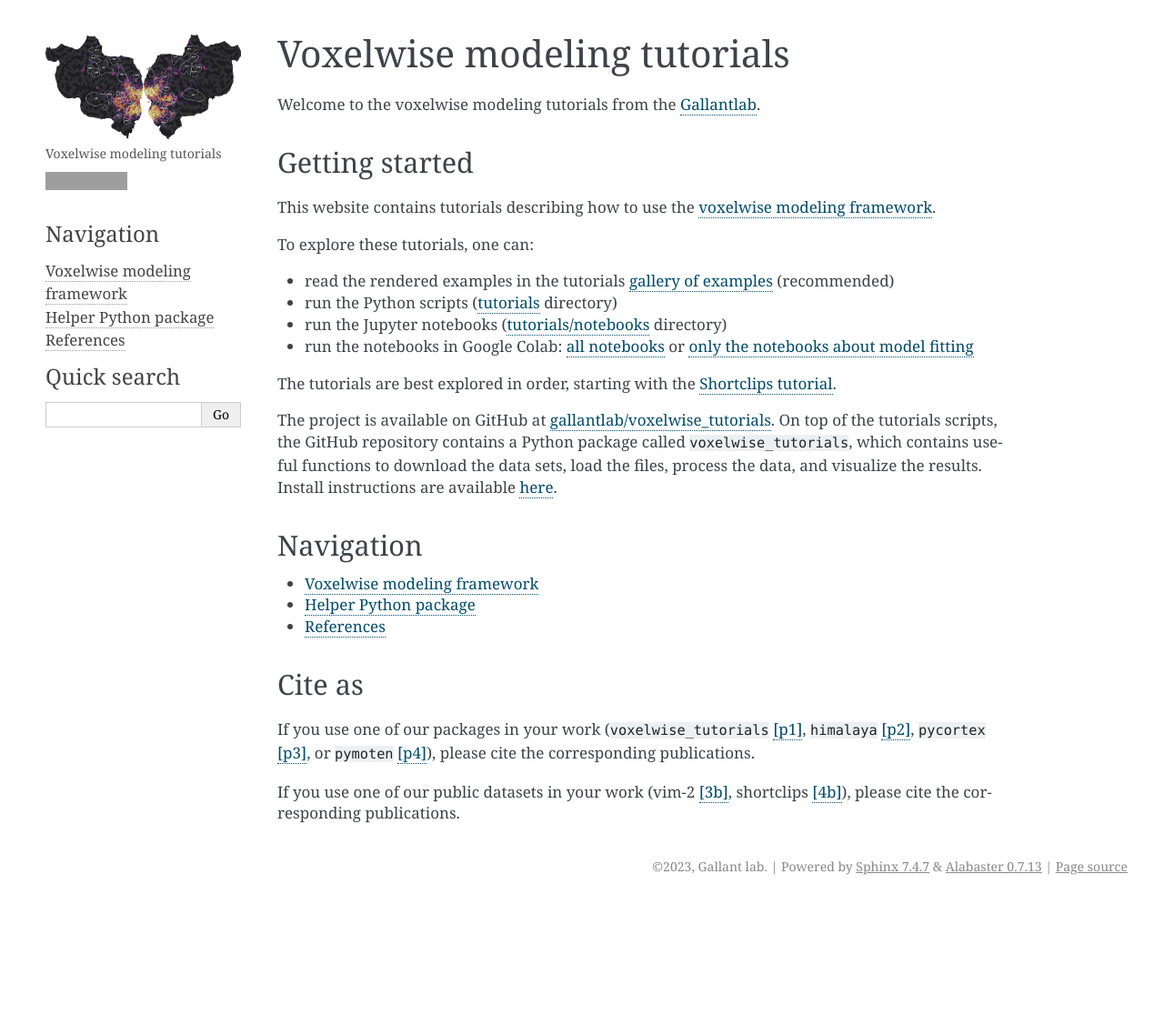
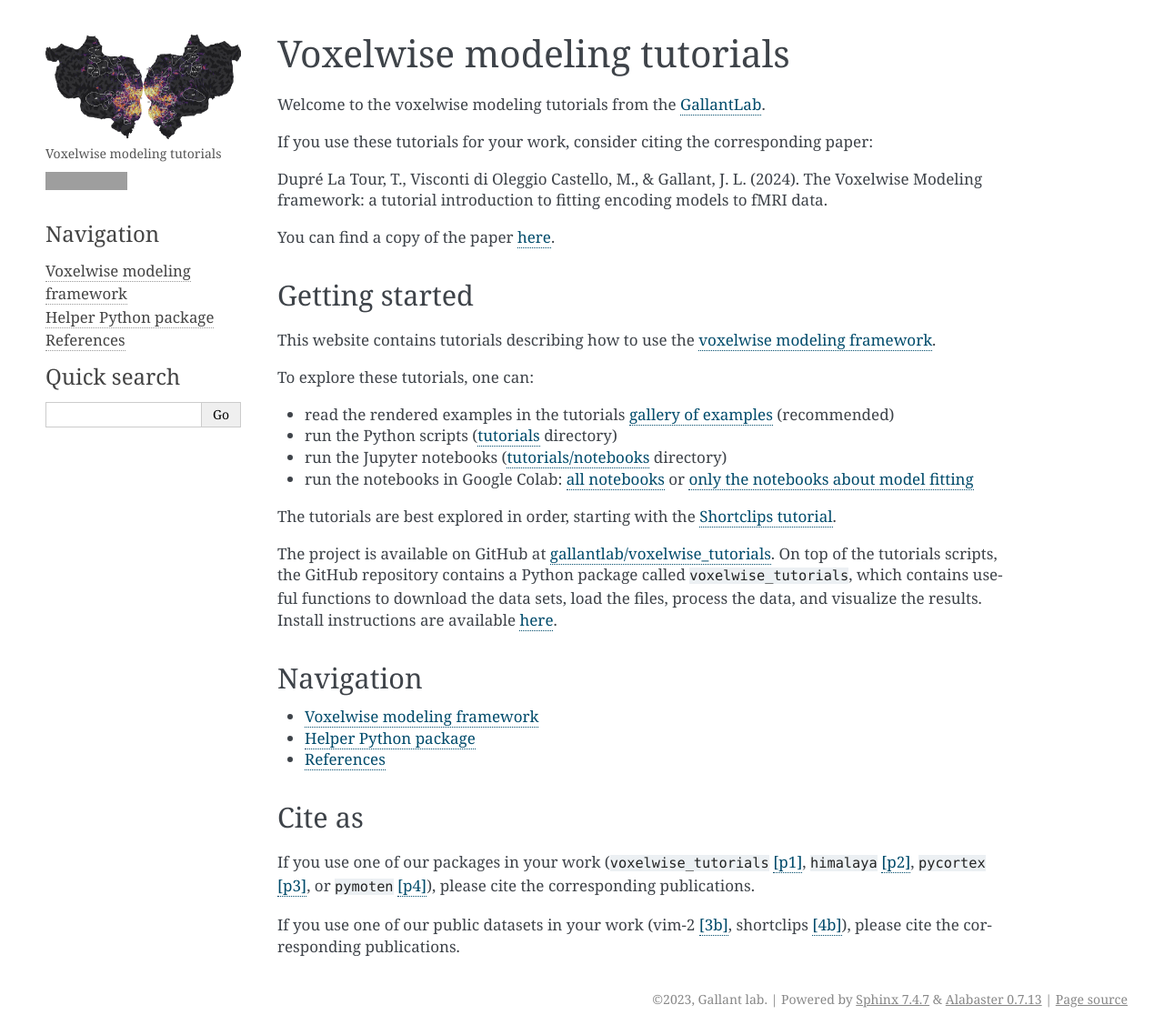
Before and after one commit to gallantlab/voxelwise_tutorials, a Sphinx documentation site: the page built from doc/index.rst, in a window 1280 px wide and 1138 px high. Shown: the whole window at 91% size. Built offline with Sphinx 7.4.7, drawn with Linux system fonts in a browser that asks for light colours; pages that are not in the unit, such as notebooks, are missing from menus; grey boxes are pictures that could not be loaded.

Commit message:
DOC also update website

```diff
--- a/doc/index.rst
+++ b/doc/index.rst
@@ -3,7 +3,13 @@ Voxelwise modeling tutorials
 
 
 Welcome to the voxelwise modeling tutorials from the
-`Gallantlab <https://gallantlab.org>`_.
+`GallantLab <https://gallantlab.org>`_.
+
+If you use these tutorials for your work, consider citing the corresponding paper:
+
+Dupré La Tour, T., Visconti di Oleggio Castello, M., & Gallant, J. L. (2024). The Voxelwise Modeling framework: a tutorial introduction to fitting encoding models to fMRI data.
+
+You can find a copy of the paper `here <https://github.com/gallantlab/voxelwise_tutorials/blob/main/paper/voxelwise_tutorials_paper.pdf>`_.
 
 Getting started
 ---------------
--- a/doc/references.rst
+++ b/doc/references.rst
@@ -126,9 +126,9 @@ Packages
 
 .. _dup2023:
 
-[p1] Dupré La Tour, T., Visconti di Oleggio Castello, M., & Gallant, J. L. (2023).
-   Voxelwise modeling tutorials: an encoding model approach to functional MRI analysis.
-   *In preparation*.
+[p1] Dupré La Tour, T., Visconti di Oleggio Castello, M., & Gallant, J. L. (2024).
+   The Voxelwise Modeling framework: a tutorial introduction to fitting encoding models to fMRI data.
+   *Under review*.
 
 [p2] Dupré La Tour, T., Eickenberg, M., Nunez-Elizalde, A.O., & Gallant, J. L. (2022).
     Feature-space selection with banded ridge regression.
```
